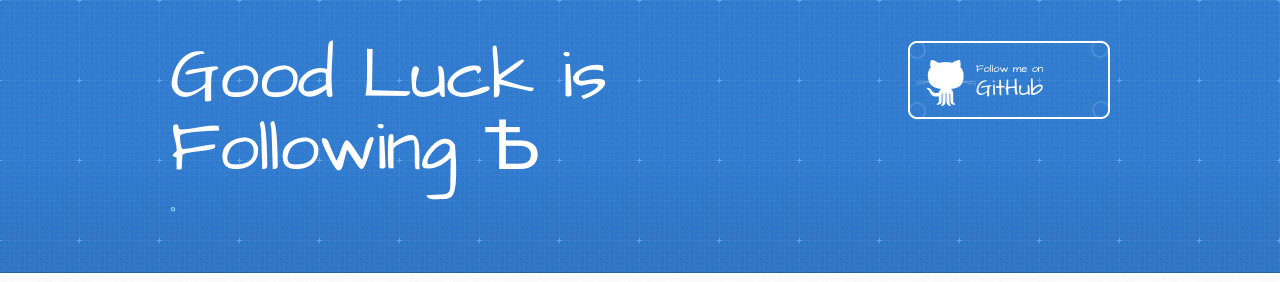
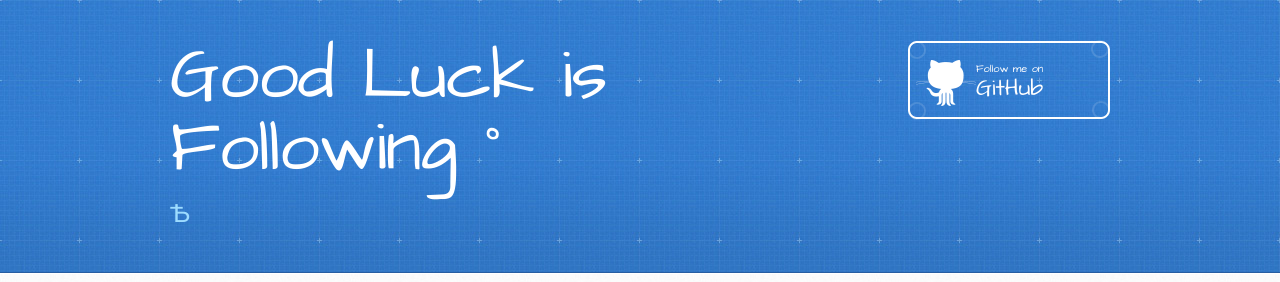
Before and after one commit to 7onoff/7onoff.github.io, a plain HTML site: page index.html in a window 1280 px wide. Shown: the top 282 px of the page. Drawn offline with Linux system fonts and the light colour scheme.

Commit message:
Update index.html

```diff
--- a/index.html
+++ b/index.html
@@ -19,8 +19,8 @@
   <body>
     <header>
       <div class="inner">
-        <h1> Good Luck is Following Ѣ </h1>
-        <h2>˚</h2>
+        <h1> Good Luck is Following ˚ </h1>
+        <h2>Ѣ</h2>
         <a href="https://github.com/7onoff" class="button"><small>Follow me on</small> GitHub</a>
       </div>
     </header>
```
